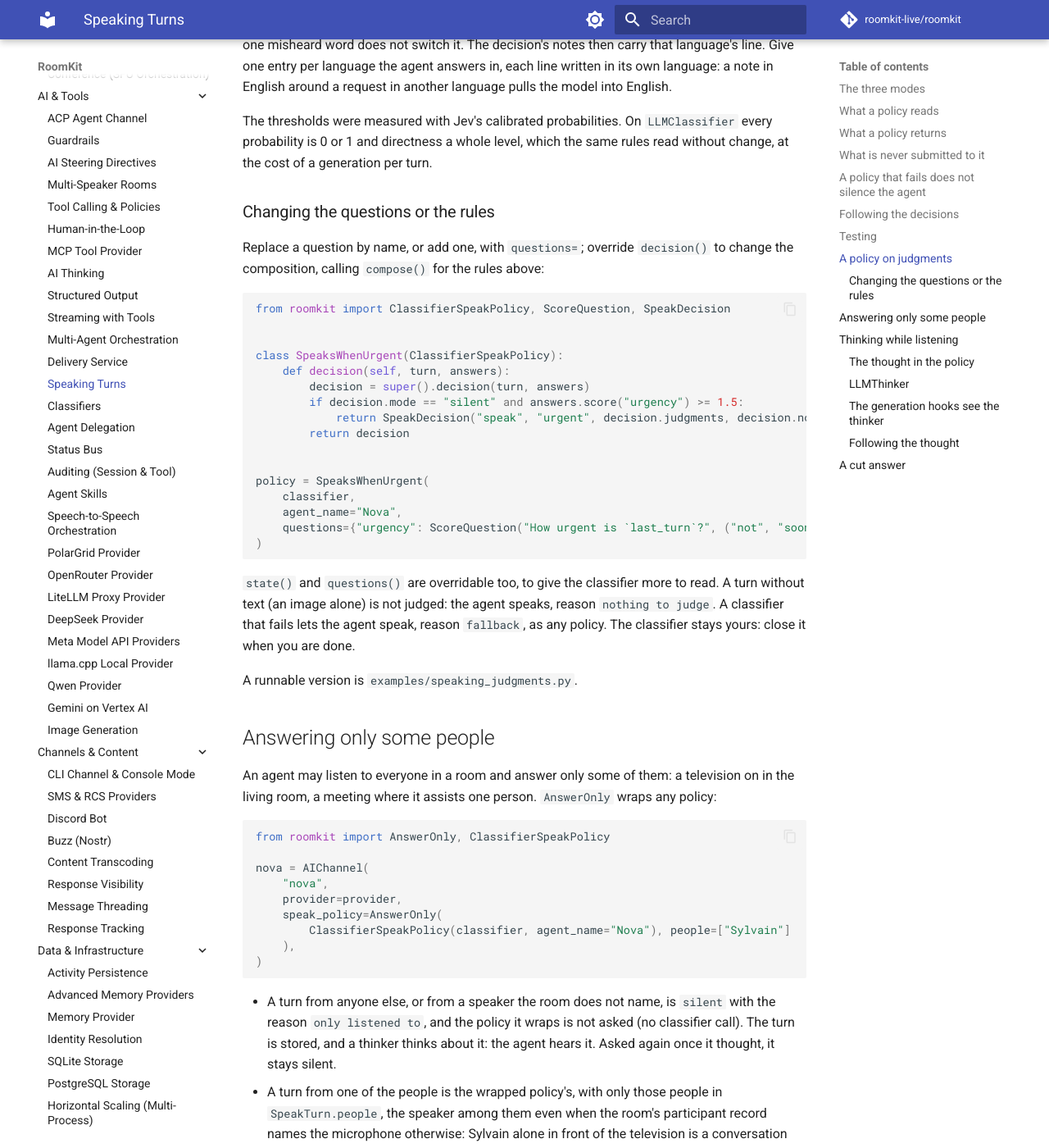
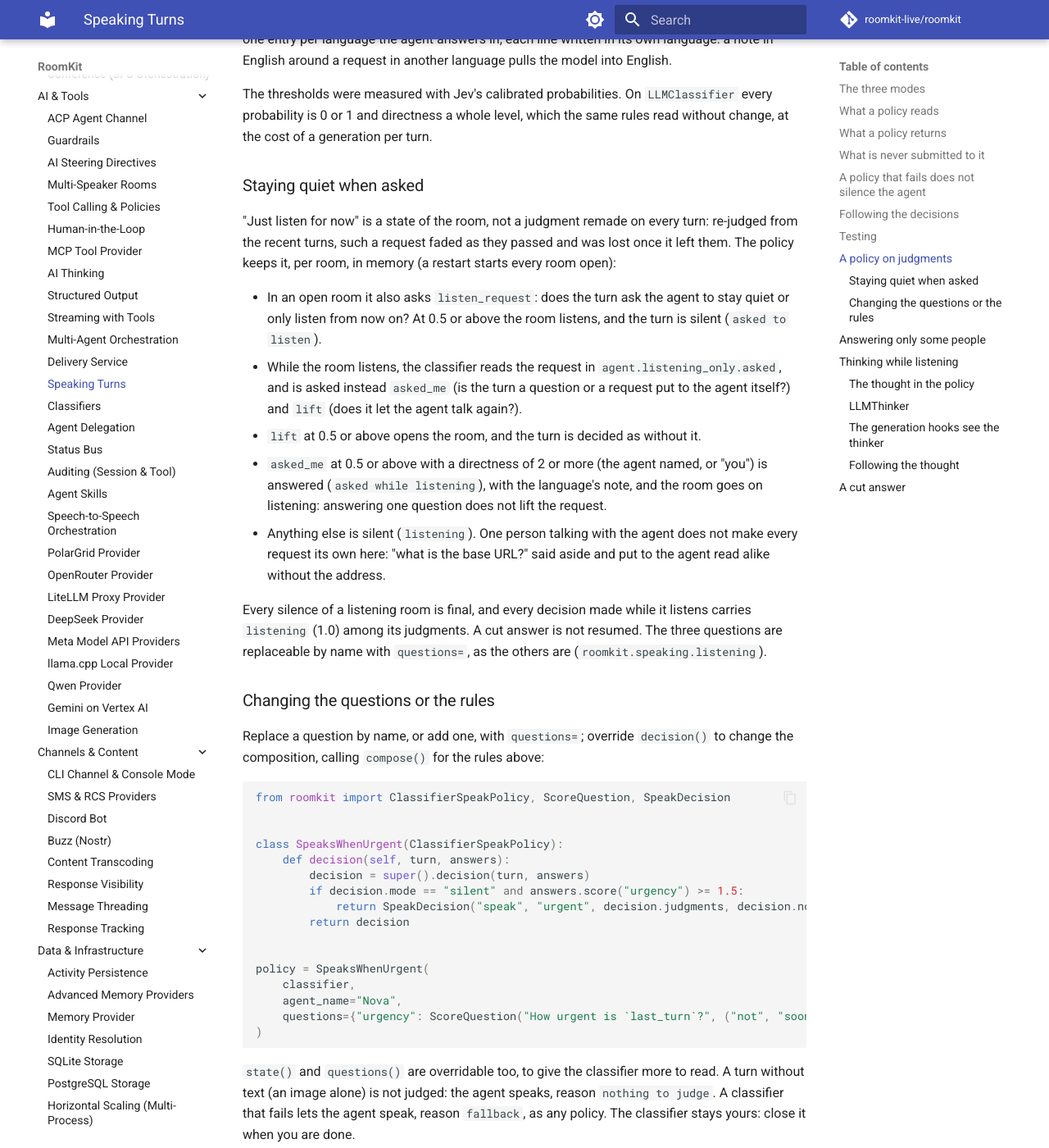
Before and after one commit to roomkit-live/roomkit-docs, an MkDocs documentation site: the page built from docs/guides/speaking-turns.md, in a window 1280 px wide and 1400 px high, scrolled down 4241 px. Shown: the whole window at 82% size. Built offline with MkDocs 1.6.1 and Material for MkDocs 9.7.7, drawn with Linux system fonts in a browser that asks for light colours; comment, search, counter and statistics services are not loaded; some of the changed text lies outside the part shown.

Commit message:
docs(speaking): staying quiet when asked, final silences, and a thought about what the agent hears (RMK-641, RMK-642)
Co-Authored-By: Claude Opus 5.5 <noreply@anthropic.com>

```diff
--- a/docs/guides/speaking-turns.md
+++ b/docs/guides/speaking-turns.md
@@ -58,13 +58,16 @@ was addressed takes its name in its constructor.
 
 ## What a policy returns
 
-`SpeakDecision(mode, reason="", judgments={}, notes=())`:
+`SpeakDecision(mode, reason="", judgments={}, notes=(), final=False)`:
 
 - `reason` — why, in a few words, for logs and the hook;
 - `judgments` — what the policy weighed, by name: what makes a decision
   measurable, turn by turn;
 - `notes` — blocks for the turn's notes when the agent speaks or offers, such as
-  "Answer in French" or what the agent was thinking.
+  "Answer in French" or what the agent was thinking;
+- `final` — a silence the agent's thought will not change (a room that
+  listens, a voice only listened to): with a [thinker](#thinking-while-listening),
+  the channel neither waits for the thought nor asks again.
 
 ## What is never submitted to it
 
@@ -148,14 +151,13 @@ name. It answers these questions (`roomkit.speaking.classifier.QUESTIONS`):
 | `deferred` | whether the speaker postpones or declines asking |
 | `unfinished` | whether the speaker stopped before saying what they want |
 | `hush` | whether the turn asks the agent not to answer, or only to listen |
-| `quiet_rule` | whether an earlier request to keep quiet still stands |
 | `request` | whether the turn asks the agent to answer or do something now |
 | `answered` | whether the turn answers a question the agent just asked |
 
 `compose()` reads them in order:
 
-1. **silent** when the speaker has not finished, postpones, or asks for quiet;
-   silent too when a request for quiet still stands and the turn asks nothing;
+1. **silent** when the speaker has not finished, postpones, or asks for quiet
+   on this turn;
 2. **speak** when the turn answers the agent's question;
 3. **speak** when the agent is addressed: directness 1.5 or more, or a request
    with directness 0.75 or more, or any request when one person talks with it;
@@ -175,6 +177,34 @@ in another language pulls the model into English.
 The thresholds were measured with Jev's calibrated probabilities. On
 `LLMClassifier` every probability is 0 or 1 and directness a whole level, which
 the same rules read without change, at the cost of a generation per turn.
+
+### Staying quiet when asked
+
+"Just listen for now" is a state of the room, not a judgment remade on every
+turn: re-judged from the recent turns, such a request faded as they passed and
+was lost once it left them. The policy keeps it, per room, in memory (a restart
+starts every room open):
+
+- In an open room it also asks `listen_request`: does the turn ask the agent to
+  stay quiet or only listen from now on? At 0.5 or above the room listens, and
+  the turn is silent (`asked to listen`).
+- While the room listens, the classifier reads the request in
+  `agent.listening_only.asked`, and is asked instead `asked_me` (is the turn a
+  question or a request put to the agent itself?) and `lift` (does it let the
+  agent talk again?).
+- `lift` at 0.5 or above opens the room, and the turn is decided as without it.
+- `asked_me` at 0.5 or above with a directness of 2 or more (the agent named,
+  or "you") is answered (`asked while listening`), with the language's note,
+  and the room goes on listening: answering one question does not lift the
+  request.
+- Anything else is silent (`listening`). One person talking with the agent does
+  not make every request its own here: "what is the base URL?" said aside and
+  put to the agent read alike without the address.
+
+Every silence of a listening room is final, and every decision made while it
+listens carries `listening` (1.0) among its judgments. A cut answer is not
+resumed. The three questions are replaceable by name with `questions=`, as the
+others are (`roomkit.speaking.listening`).
 
 ### Changing the questions or the rules
 
@@ -229,7 +259,8 @@ nova = AIChannel(
 - A turn from anyone else, or from a speaker the room does not name, is
   `silent` with the reason `only listened to`, and the policy it wraps is not
   asked (no classifier call). The turn is stored, and a thinker thinks about it:
-  the agent hears it. Asked again once it thought, it stays silent.
+  the agent hears it. The silence is final: the channel does not wait for that
+  thought, and does not ask again with it.
 - A turn from one of the people is the wrapped policy's, with only those people
   in `SpeakTurn.people`, the speaker among them even when the room's
   participant record names the microphone otherwise: Sylvain alone in front of
@@ -275,19 +306,25 @@ How the channel runs it:
    builds the event's context as for an answer (the agent's prompt, the
    conversation it may know), passes it through `BEFORE_AI_GENERATION` with
    `event.purpose == "thought"`, and hands what the hooks left to the thinker
-   with the previous thought. A turn the agent answers waits for no thought.
+   with the previous thought. Every speaker is named in it, the one person of a
+   one-to-one conversation too (an answer's context leaves that conversation
+   unlabelled), so the thought says who asks. A turn the agent answers waits
+   for no thought.
 2. **One call at a time per room.** Events that arrive during a call are thought
    about in the next one, from the latest context.
 3. **Raising its hand.** The channel waits for the thought up to `think_wait`
    seconds (1.5). Back in time with something to say, the policy decides again
    on the same event, with the thought: the agent may offer on a turn it first
-   listened to. Each decision fires `ON_SPEAK_DECISION`.
+   listened to. Each decision fires `ON_SPEAK_DECISION`. A final decision (a
+   room that listens, a voice only listened to) waits for nothing: the thinker
+   thinks, and the next turn is not held back.
 4. **Speaking empties it.** When the agent speaks or offers on a decided event,
    the turn's notes carry its thought, and what it wanted to say is emptied. An
    instruction (a task's hand-back) carries no thought and empties nothing. The
    thought is a model's reading of what people said, so whatever they said can
    reach it: the notes quote it, bound it (600 characters for the text, 300 per
    item) and name it as information to weigh, not instructions to follow.
+   Asked what it is thinking, the agent answers with it.
 5. **Failures keep it.** A thinker that fails, or runs out of its `timeout`,
    keeps the previous thought, logged.
 6. **Ephemeral.** The thought is the channel's, per room, in memory; a restart
@@ -323,6 +360,15 @@ conversation (the agent's own lines as `You:`, tool traffic and turn notes left
 out). A small, fast model fits. Its default instructions are English and ask for
 the conversation's language; replace them with `instructions=` (`{max}` is
 replaced by three). The provider stays yours.
+
+The default instructions keep the thought on what the agent hears: what is
+being talked about, what the speaker is doing (asking, telling, thinking aloud,
+talking to someone else, reading something) and what the agent makes of it,
+the people named. It starts again from a new topic, keeping of the previous
+one only what still concerns it, and is never about the agent itself (what it
+said, whether to speak, how it is seen): rewritten from itself on every call,
+a thought about the agent drifts into its own concerns. `want_to_say` holds
+only sentences for the people, about the topic.
 
 The thought is only as good as the model's discipline: a model that puts a
 question or an offer of help in `want_to_say`, though told not to, makes the
@@ -404,8 +450,8 @@ has not answered since, `SpeakTurn.cut` is a `CutReply(text, played_ms, at)`.
 |------|------|
 | `resume` | whether the turn spoken over the agent leaves it free to go on: an acknowledgement, a thanks, a short reaction, talking over it by accident; or wants the turn: a question, a request, a correction, asking it to stop |
 
-At 0.4 or above, unless the turn asks for quiet, the speaker is not done, or a
-request for quiet still stands, the agent speaks with the reason `resume after
+At 0.4 or above, unless the turn asks for quiet, the speaker is not done, or the
+room [listens](#staying-quiet-when-asked), the agent speaks with the reason `resume after
 cut`, and its notes ask it to go on from where it was cut, with a short link
 back, without repeating what was heard. Otherwise the turn decides as without a
 cut: "Wait, and for Montreal?" over a forecast is answered as a question.
```
Also changed, not shown: docs/api/speaking.md (+2 -0 lines), docs/features.md (+3 -2 lines).
